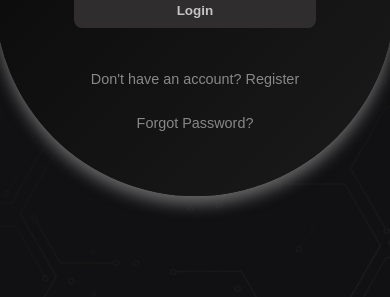
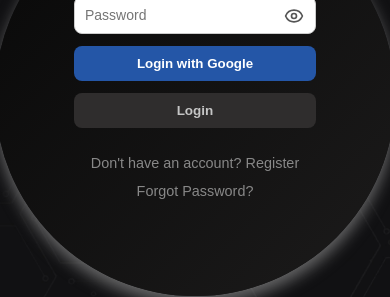
Before and after one commit to GeorgeTza90/Portfolio, a React (Vite) app in the folder eclipse_player/client/: page / in a window 390 px wide. Shown: the part 236-533 px from the top of the page. Built offline with nearby package versions, Linux system fonts and the light colour scheme; no server answers.

Commit message:
AuthCard Update

```diff
--- a/eclipse_player/client/src/components/home/authCard.module.css
+++ b/eclipse_player/client/src/components/home/authCard.module.css
@@ -3,7 +3,7 @@
     flex-direction: column;
     align-items: center;
     justify-content: center;
-    margin-top: 250px;
+    margin-top: 350px;
     position: relative;
 }
 
@@ -103,6 +103,7 @@
     }
 
     .switchButton {
+        margin-top: -55px;
         font-size: 0.9rem;
     }
 }
```
